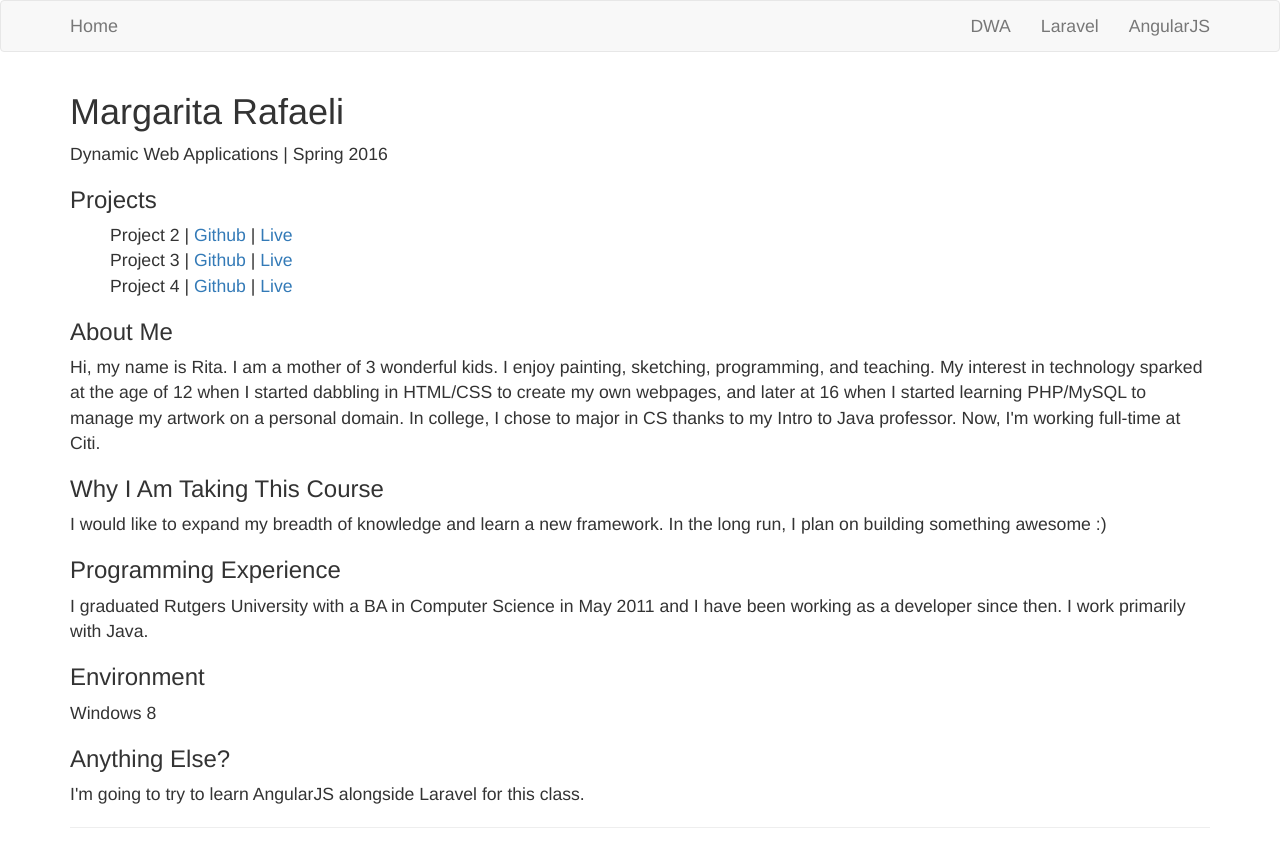
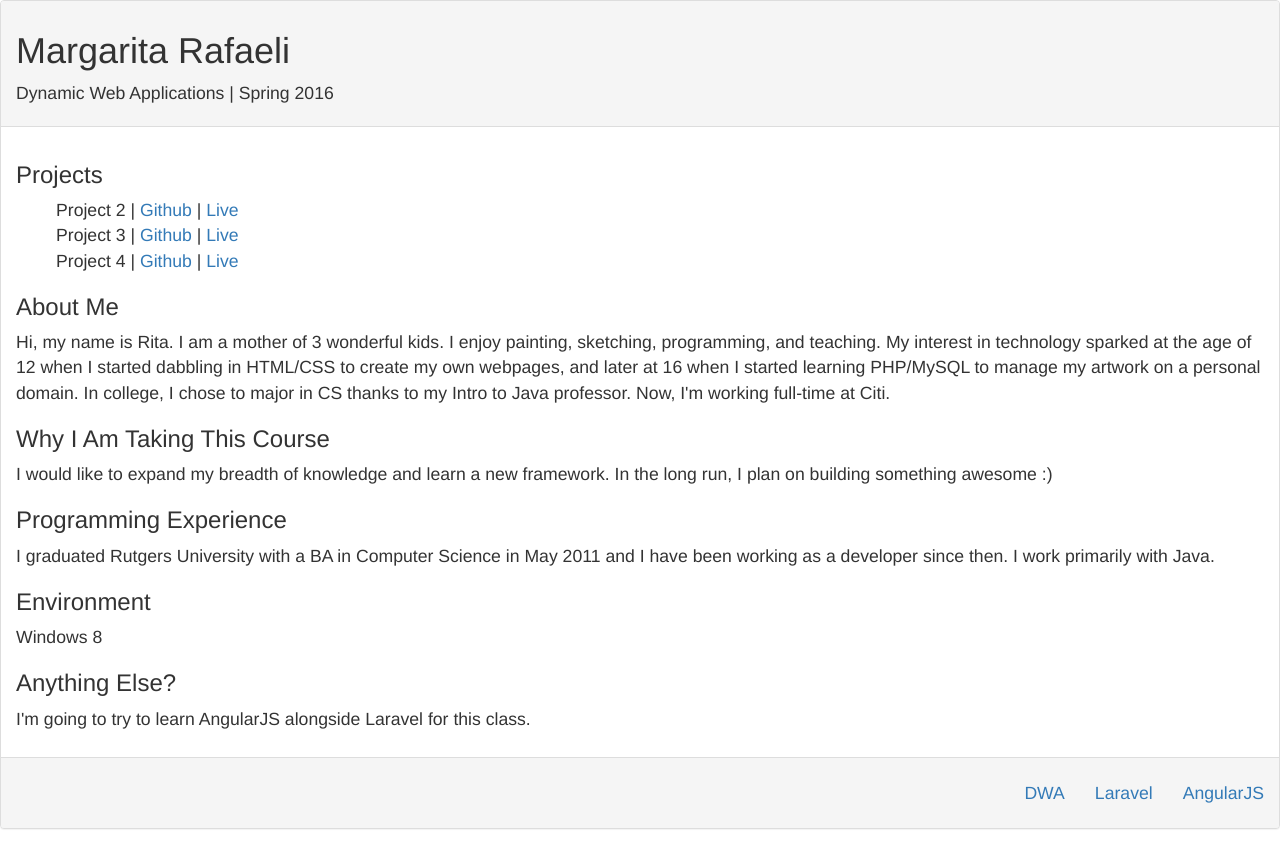
Before and after one commit to ritarafaeli/hello-world, a plain HTML site: page index.htm in a window 1280 px wide. Drawn offline with nearby package versions, Linux system fonts and the light colour scheme.

Commit message:
updated layout

```diff
--- a/index.htm
+++ b/index.htm
@@ -17,27 +17,15 @@
     </head>
     <body>
 
-        <header>
-			<nav class="navbar navbar-default">
-			<div class="container">
-				<div class="navbar-header">
-					<a class="navbar-brand" href="#">Home</a>
-				</div>
-				<ul class="nav navbar-nav navbar-right">
-					<li><a href="http://dwa15.com/Home"><i class="fa fa-home"></i> DWA</a></li>
-                    <li><a href="https://laravel.com/"><i class="fa fa-home"></i> Laravel</a></li>
-                    <li><a href="https://angularjs.org/"><i class="fa fa-home"></i> AngularJS</a></li>
-				</ul>
-			</div>
-			</nav>
-		</header>
 
-        <div class="container">
-            <div ng-controller="mainController">
-                <div>
+
+        <div class="panel panel-default">
+
+                <div class="panel-heading">
                     <h1>Margarita Rafaeli</h1>
                     <p>Dynamic Web Applications | Spring 2016</p>
-
+                </div>
+                <div class="panel-body" ng-controller="mainController">
                         <h3>Projects</h3>
                         <ul>
                             <li ng-repeat="project in projects" class="list-unstyled">
@@ -60,7 +48,14 @@
                         <p>I'm going to try to learn AngularJS alongside Laravel for this class.</p>
 
                 </div>
-                <hr />
+                <div class="panel-footer clearfix">
+                    <div class="pull-right">
+                        <ul class="nav navbar-nav navbar-right">
+                            <li><a href="http://dwa15.com/Home"> DWA</a></li>
+                            <li><a href="https://laravel.com/"> Laravel</a></li>
+                            <li><a href="https://angularjs.org/"> AngularJS</a></li>
+                        </ul>
+                    </div>
                 </div>
 		</div>
 
```
Lines whose indentation alone changed are shown as unchanged.
